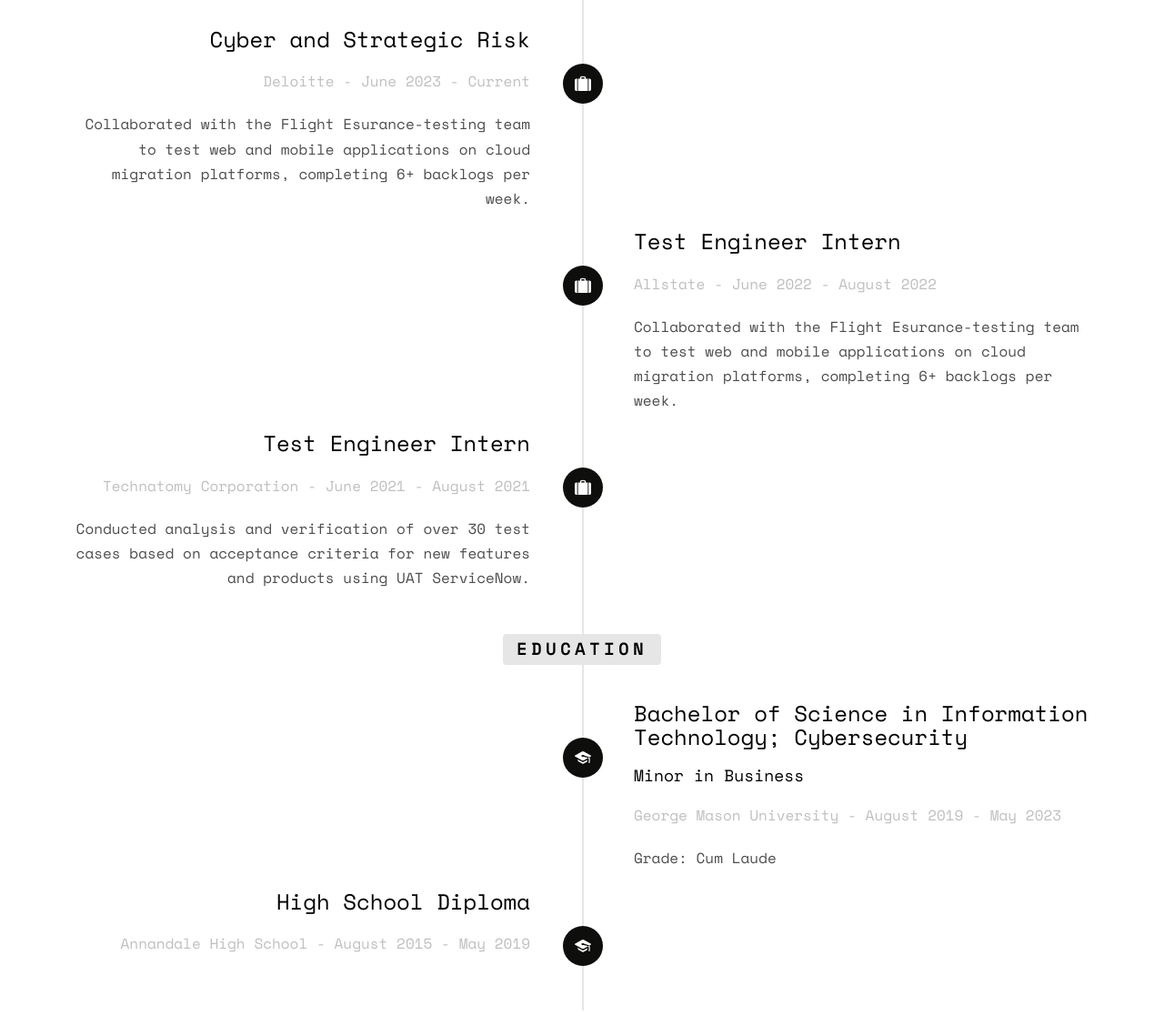
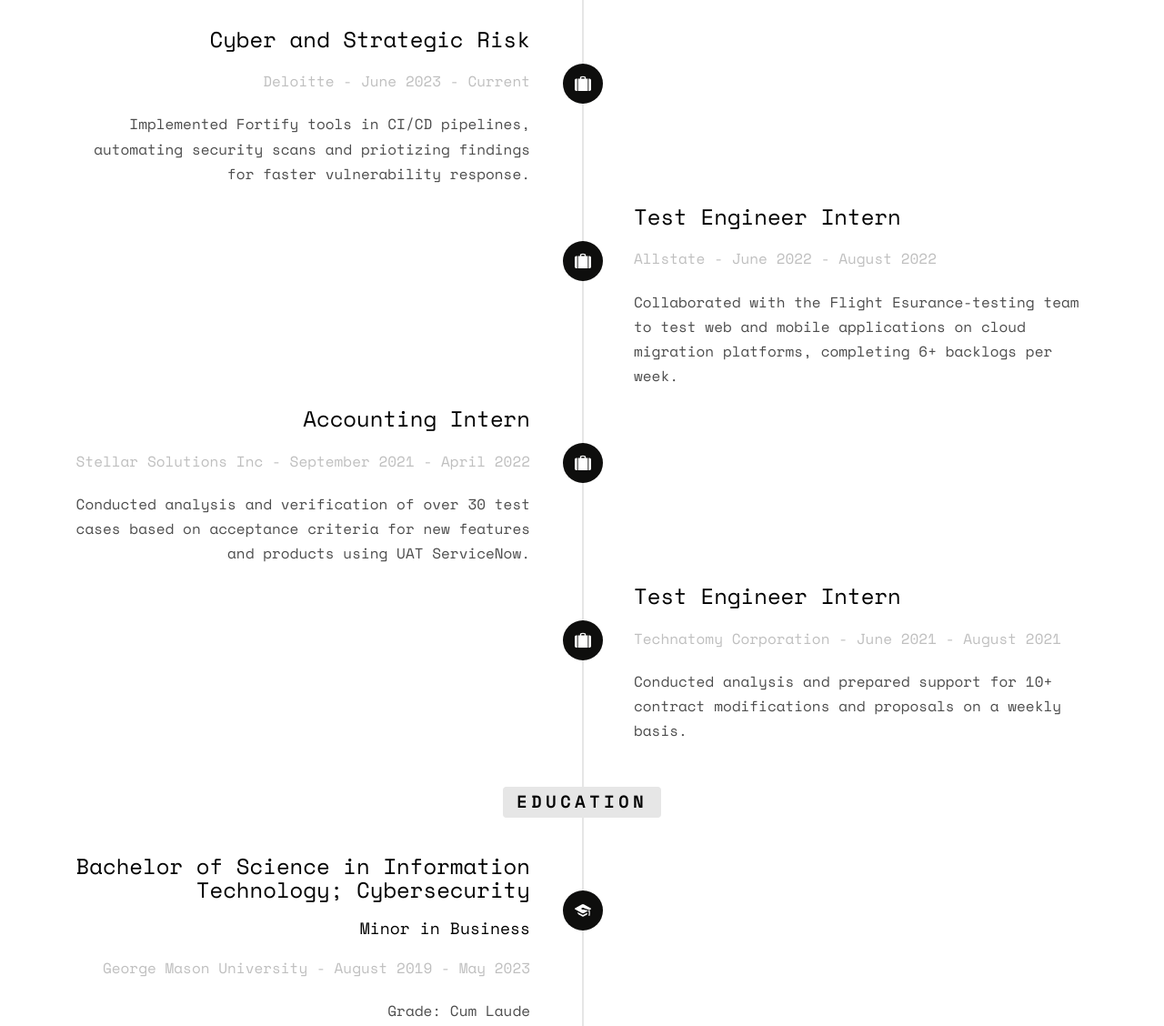
Before and after one commit to ttran97/Tony-Tran-Resume, a plain HTML site: page index.html in a window 1280 px wide. Shown: the part 1760-2888 px from the top of the page at 91% size. Drawn offline with nearby package versions, Linux system fonts and the light colour scheme; some packages are replaced by stand-ins of ours; no server answers; files whose address does not match are found by name.

Commit message:
add accounting intern

```diff
--- a/index.html
+++ b/index.html
@@ -88,8 +88,7 @@
 									<span class="company">Deloitte - June 2023 - Current</span>
 								</div>
 								<div class="timeline-body">
-									<p>Collaborated with the Flight Esurance-testing team to test web and mobile applications on cloud migration platforms, completing 6+
-										backlogs per week.</p>
+									<p>Implemented Fortify tools in CI/CD pipelines, automating security scans and priotizing findings for faster vulnerability response.</p>
 								</div>
 							</div>
 						</li>
@@ -110,8 +109,8 @@
 							<div class="timeline-badge"><i class="icon-suitcase"></i></div>
 							<div class="timeline-panel">
 								<div class="timeline-heading">
-									<h3 class="timeline-title">Test Engineer Intern</h3>
-									<span class="company">Technatomy Corporation - June 2021 - August 2021</span>
+									<h3 class="timeline-title">Accounting Intern</h3>
+									<span class="company">Stellar Solutions Inc - September 2021 - April 2022</span>
 								</div>
 								<div class="timeline-body">
 									<p>Conducted analysis and verification of over 30 test cases based on acceptance criteria for new features and products using UAT
@@ -120,11 +119,24 @@
 							</div>
 						</li>
 
+						<li class="timeline-inverted animate-box">
+							<div class="timeline-badge"><i class="icon-suitcase"></i></div>
+							<div class="timeline-panel">
+								<div class="timeline-heading">
+									<h3 class="timeline-title">Test Engineer Intern</h3>
+									<span class="company">Technatomy Corporation - June 2021 - August 2021</span>
+								</div>
+								<div class="timeline-body">
+									<p>Conducted analysis and prepared support for 10+ contract modifications and proposals on a weekly basis.</p>
+								</div>
+							</div>
+						</li>
+
 						<br>
 						<li class="timeline-heading text-center animate-box">
 							<div><h3>Education</h3></div>
 						</li>
-						<li class="timeline-inverted animate-box">
+						<li class="animate-box timeline-unverted">
 							<div class="timeline-badge"><i class="icon-graduation-cap"></i></div>
 							<div class="timeline-panel">
 								<div class="timeline-heading">
@@ -137,7 +149,7 @@
 								</div>
 							</div>
 						</li>
-						<li class="animate-box timeline-unverted">
+						<li class="timeline-inverted animate-box">
 							<div class="timeline-badge"><i class="icon-graduation-cap"></i></div>
 							<div class="timeline-panel">
 								<div class="timeline-heading">
```
